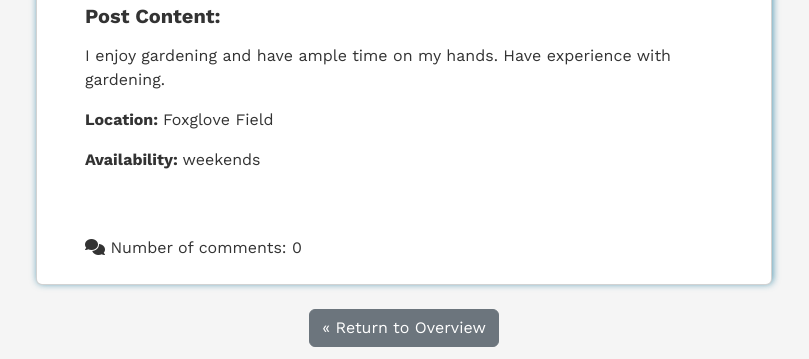
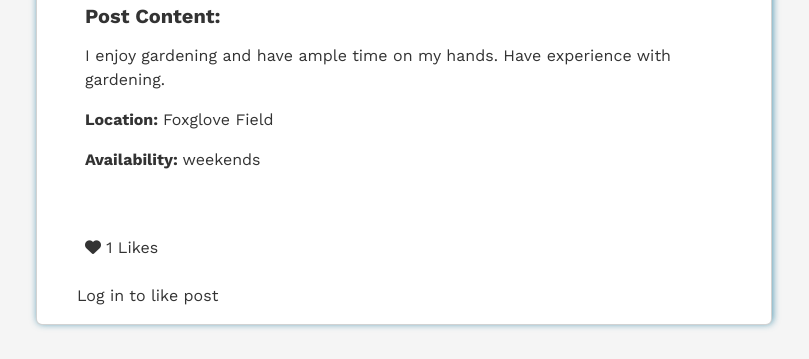
Before and after one commit to g-omarsdottir/helping-hands-happy-hearts, a Django app: a page that uses board/templates/board/post_detail.html in a window 1280 px wide. Shown: the part 844-1203 px from the top of the page, without its empty margins (236-1045 px from the left). Run offline with Django 4.2, Linux system fonts and the light colour scheme; data comes from the database, SQL or seed files in the repository; both versions use the stored data as it was after the commit; parts of the project's set-up code (start-up, migrations or seed data) failed here and were passed over; some libraries are stand-ins or nearby versions.

Commit message:
Add function to like post
- Add method to Post model to allow direct access to total_likes to use in PostDetail view and post_detail.html
- Add button to toggle likes on and off to post_detail.html
- Add url for like_post referencing the slug and the pk of post
- Add method to PostDetail view to handle likes, add @method_decorator(login_required)
- Display button if user is logged in, otherwise encourage to log in

```diff
--- a/board/models.py
+++ b/board/models.py
@@ -153,6 +153,15 @@ class Post(models.Model):
     target_date = models.DateField(null=True, blank=True)
     likes = models.ManyToManyField(User, blank=True, related_name="liked_post")
 
+    def total_likes(self):
+        """
+        Direct access to number of total likes.
+        Related to :view:`PostDetail`
+        **Template:**:
+        :template:`post_detail.html`
+        """
+        return self.likes.count()
+
     class Meta:
         """
         Orders the posts in chronological order, newest first.
--- a/board/templates/board/post_detail.html
+++ b/board/templates/board/post_detail.html
@@ -83,8 +83,30 @@
                     </div>
                     {% endif %}
                 </div>
+                <!-- Display count of likes. Button to Like and Dislike.  -->
+                <div class="d-block p-2 likes-count">
+                    <p><i class="fa-solid fa-heart"></i> {{ post.total_likes }} Likes</p>
+                </div>
+                {% if user.is_authenticated %}
+                <div class="d-block p-2 likes-count">
+                    <form method="post" action="{% url 'post_detail' slug=post.slug %}">
+                        {% csrf_token %}
+                        <button type="submit" class="btn btn-info mb-2">
+                            {% if request.user in post.likes.all %}
+                            Unlike
+                            {% else %}
+                            Like
+                            {% endif %}
+                        </button>
+                    </form>
+                    {% else %}
+                    <div class="d-block likes-count">
+                        <p>Log in to like post</p>
+                    </div>
+                    {% endif %}
+                </div>
+                <!-- Displaying count of comments -->
 
-                <!-- Displaying count of comments -->
                 <div class="d-block p-2 comment-count">
                     <p>
                         <strong">
--- a/board/urls.py
+++ b/board/urls.py
@@ -9,5 +9,6 @@ urlpatterns = [
     path("post/<slug:slug>/", views.PostDetail.as_view(), name="post_detail"),
     path("delete/<slug:slug>/", views.DeletePost.as_view(), name="delete_post"),
     path("edit/<slug:slug>/", views.EditPost.as_view(), name="edit_post"),
+    path('posts/<slug:slug>/<int:pk>/like/', views.PostDetail.as_view(), name='like_post'),
     path("board/board/post/<int:post_id>/add_comment/", views.AddComment.as_view(), name="add_comment"),
 ]
--- a/board/views.py
+++ b/board/views.py
@@ -1,4 +1,4 @@
-from django.shortcuts import render, get_object_or_404, reverse
+from django.shortcuts import render, get_object_or_404, reverse, redirect
 from django.views import generic
 from django.views.generic import (
     CreateView,
@@ -8,6 +8,8 @@ from django.views.generic import (
     UpdateView,
 )
 from django.contrib.auth.mixins import LoginRequiredMixin, UserPassesTestMixin
+from django.contrib.auth.decorators import login_required
+from django.utils.decorators import method_decorator
 from django.contrib import messages
 from django.http import HttpResponseRedirect
 from django.urls import reverse_lazy
@@ -45,6 +47,10 @@ class PostDetail(DetailView):
         An instance of :model:`board.Post`
     ``queryset``
         All published instances of :model:`bord.Post`
+    ``likes``
+        An instance of :model:`board.Post`
+    ``total_likes``
+        An instance of :model:`board.Post`
     ``comments``
         All comments related to the post
     ``comment_count``
@@ -73,14 +79,20 @@ class PostDetail(DetailView):
         context["comments"] = Comment.objects.filter(post=post)
         return context
 
-    def get_context_data(self, **kwargs):
-        context = super().get_context_data(**kwargs)
+    @method_decorator(login_required)
+    def post(self, request, *args, **kwargs):
+        """
+        Handles the like button.
+        Toggles like and unlike.
+        Method decorator ensures that only logged in users can like.
+        """
         post = self.get_object()
-        comments = post.comments.all().order_by("-published_date")
-        comment_count = post.comments.count()
-        context["comments"] = comments
-        context["comment_count"] = comment_count
-        return context
+        if request.user.is_authenticated:
+            if request.user in post.likes.all():
+                post.likes.remove(request.user)
+            else:
+                post.likes.add(request.user)
+        return HttpResponseRedirect(reverse("post_detail", kwargs={"slug": post.slug}))
 
 
 class AddPost(LoginRequiredMixin, CreateView):
--- a/static/css/base.css
+++ b/static/css/base.css
@@ -122,6 +122,10 @@ Same for definition of second shadow.
     box-shadow: var(--black-box-shadow);
 }
 
+.likes-count {
+    margin-left: 40px;
+}
+
 .comment-count {
     margin-left: 40px;
 }
```
Also changed, not shown: README.md, db.sqlite3.
